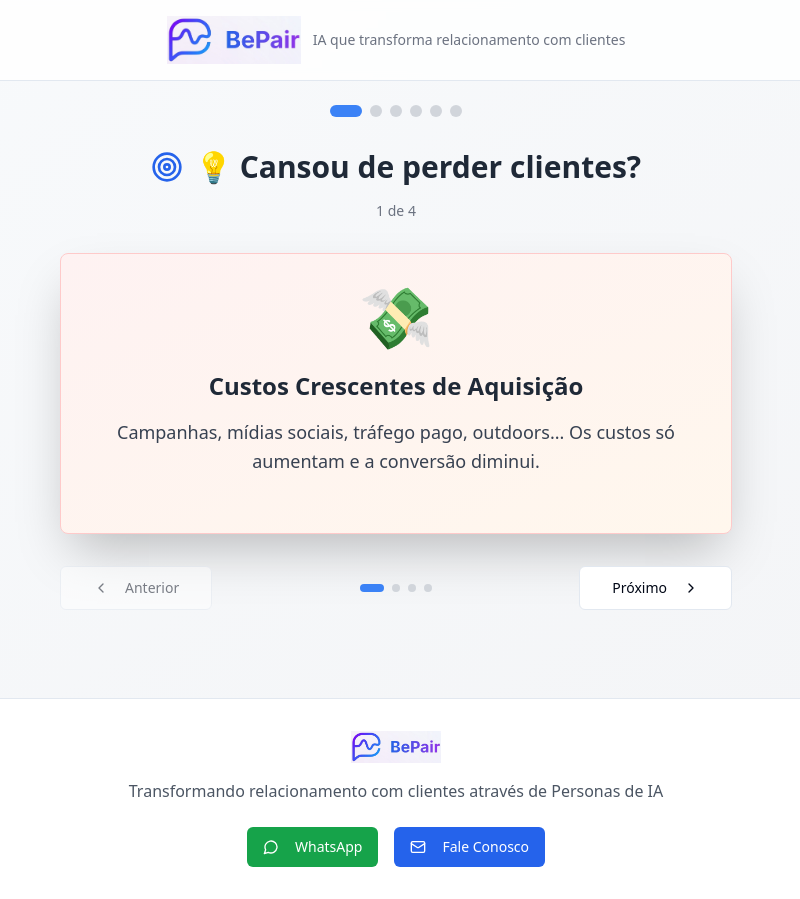
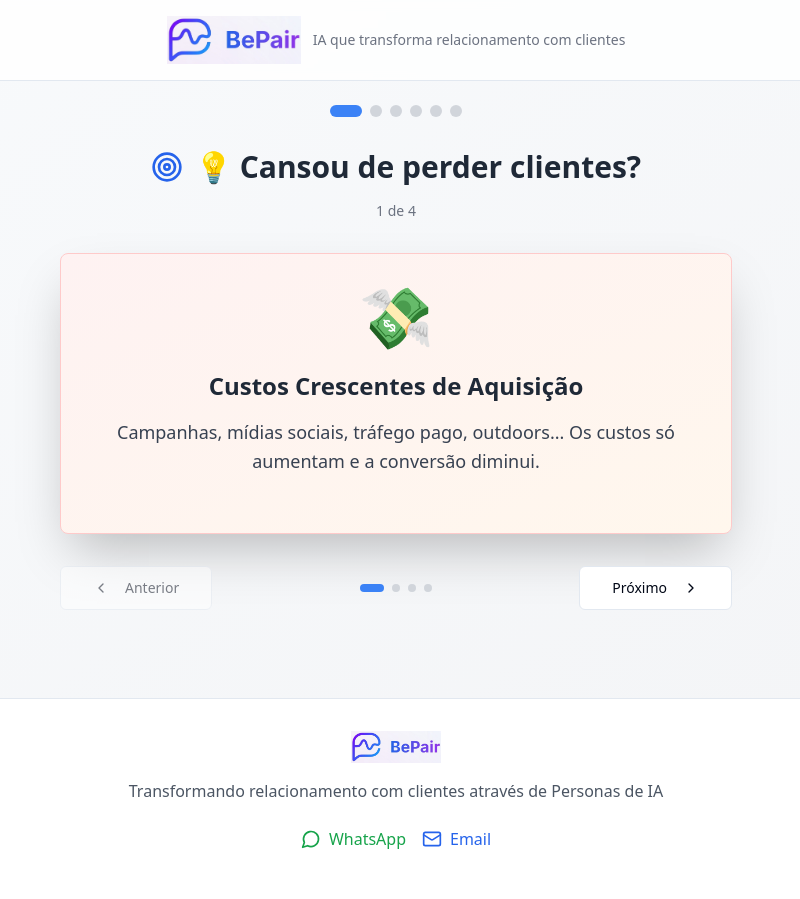
Before and after one commit to RicardoKerr/bepair-symbiotic-flow, a React (Vite) app: page / in a window 1280 px wide. Shown: the whole page, without its empty margins (244-1044 px from the left). Built offline with nearby package versions, Linux system fonts and the light colour scheme.

Commit message:
Restore footer
The AI restored the footer in `src/pages/Index.tsx` to include clickable WhatsApp and email buttons with their respective links.

```diff
--- a/src/pages/Index.tsx
+++ b/src/pages/Index.tsx
@@ -403,32 +403,22 @@ const Index = () => {
             Transformando relacionamento com clientes através de Personas de IA
           </p>
           <div className="flex items-center justify-center space-x-4">
-            <Button
-              asChild
-              className="bg-green-600 hover:bg-green-700 text-white"
-            >
             <a
               href="https://wa.me/5521987162377?text=Olá%21%20Te%20conheci%20na%20Campus%20Party%20Brasília%20%2D%20Startup%20BePair"
               target="_blank"
               rel="noopener noreferrer"
-                className="flex items-center space-x-2"
+              className="flex items-center space-x-2 text-green-600 hover:text-green-700 transition-colors"
             >
-                <MessageCircle className="w-4 h-4" />
+              <MessageCircle className="w-5 h-5" />
               <span>WhatsApp</span>
             </a>
-            </Button>
-            <Button
-              asChild
-              className="bg-blue-600 hover:bg-blue-700 text-white"
-            >
             <a
               href="mailto:contact.bepair@gmail.com"
-                className="flex items-center space-x-2"
+              className="flex items-center space-x-2 text-blue-600 hover:text-blue-700 transition-colors"
             >
-                <Mail className="w-4 h-4" />
-                <span>Fale Conosco</span>
+              <Mail className="w-5 h-5" />
+              <span>Email</span>
             </a>
-            </Button>
           </div>
         </div>
       </footer>
```
Lines whose indentation alone changed are shown as unchanged.
